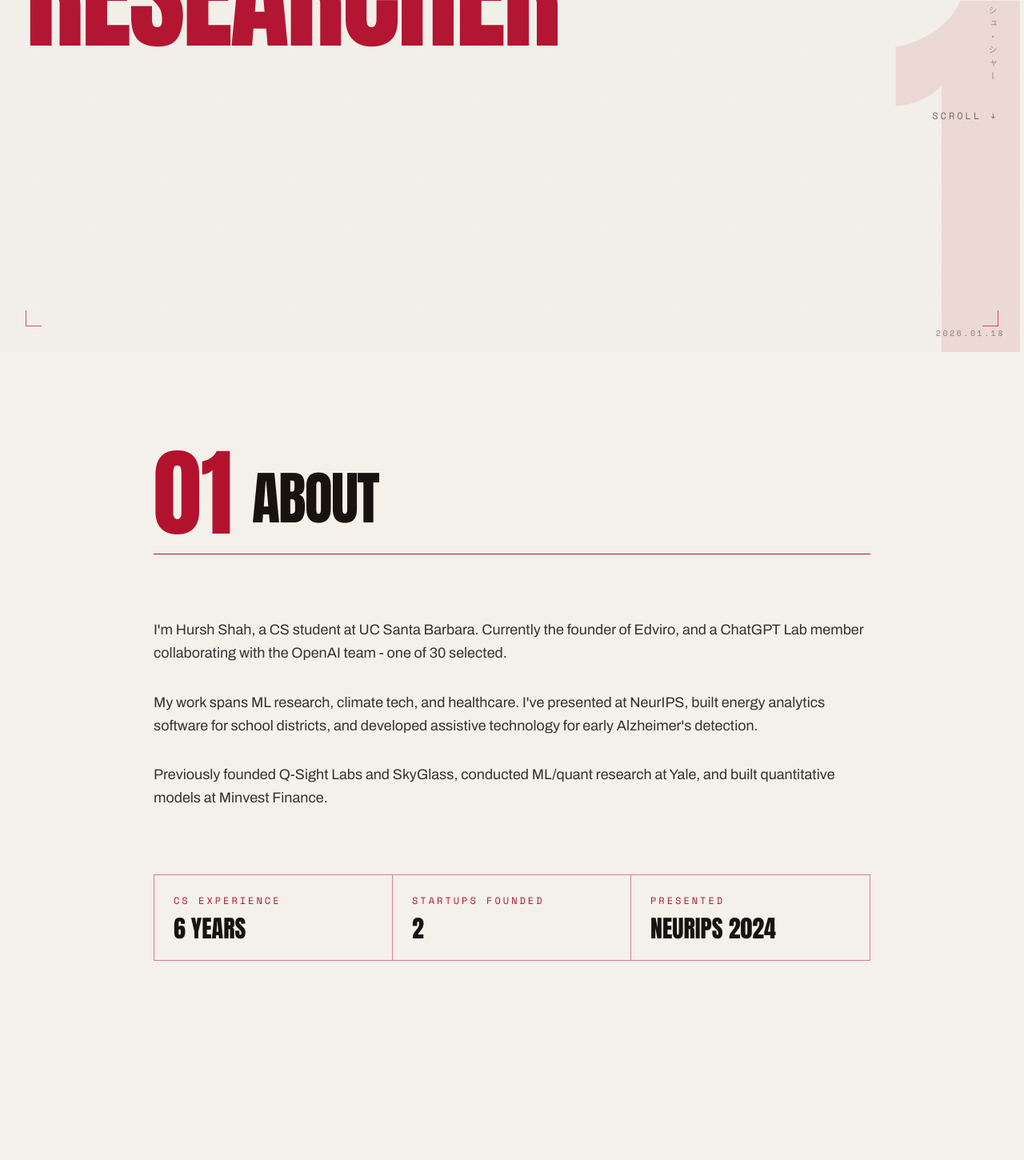
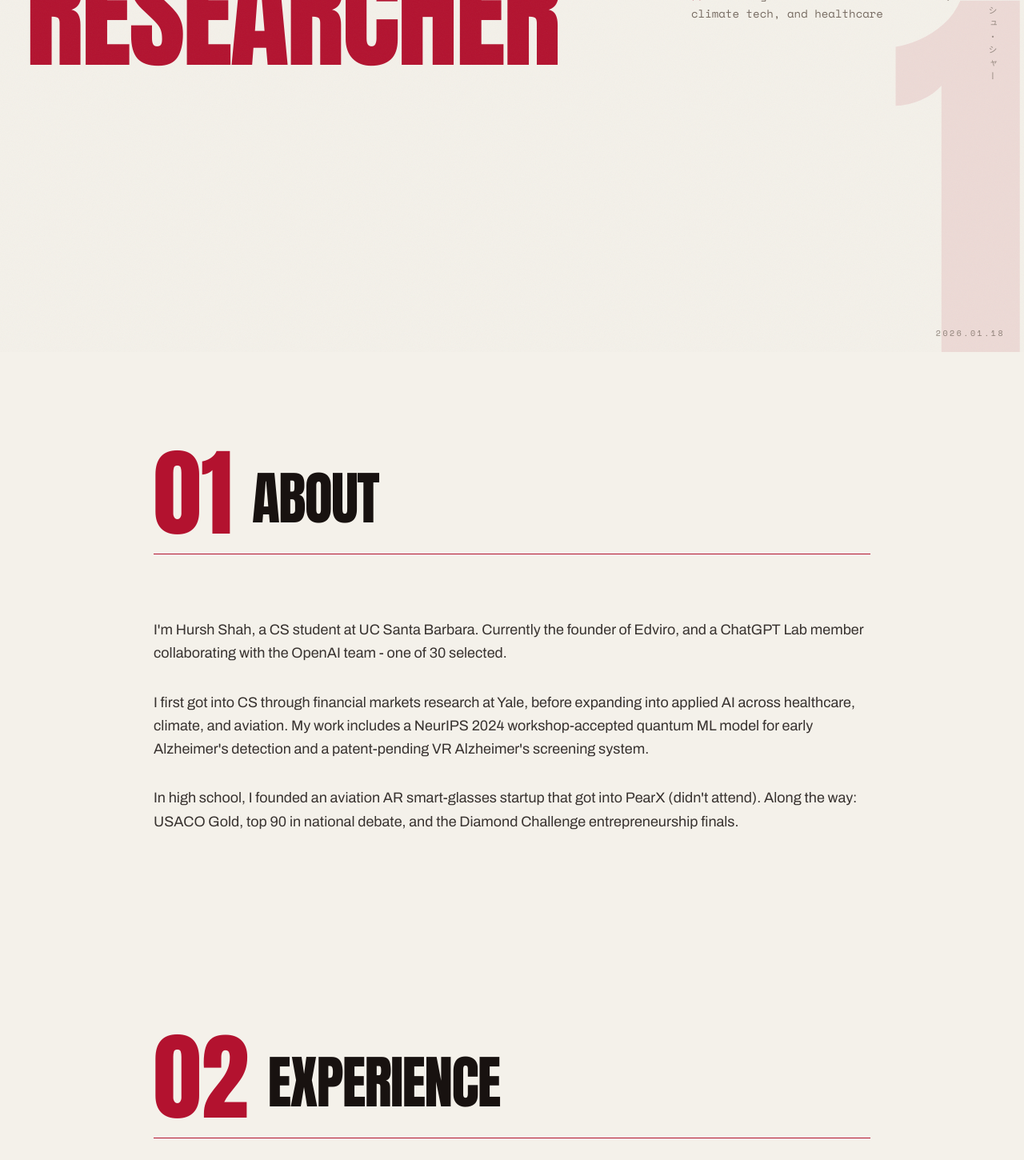
Before and after one commit to hursh-shah/hursh-portfolio, a React (Vite) app: page / in a window 1280 px wide. Shown: the part 360-1810 px from the top of the page at 80% size. Built offline with nearby package versions, Linux system fonts and the light colour scheme.

Commit message:
next checkpoint

```diff
--- a/index.html
+++ b/index.html
@@ -9,7 +9,7 @@
     <link rel="apple-touch-icon" sizes="180x180" href="%BASE_URL%favicon_io-3/apple-touch-icon.png" />
     <link rel="manifest" href="%BASE_URL%favicon_io-3/site.webmanifest" />
     <meta name="theme-color" media="(prefers-color-scheme: light)" content="#f4f1ea" />
-    <meta name="theme-color" media="(prefers-color-scheme: dark)" content="#0b0709" />
+    <meta name="theme-color" media="(prefers-color-scheme: dark)" content="#000000" />
     <link rel="preconnect" href="https://fonts.googleapis.com" />
     <link rel="preconnect" href="https://fonts.gstatic.com" crossorigin />
     <link
--- a/package.json
+++ b/package.json
@@ -10,6 +10,7 @@
   },
   "dependencies": {
     "framer-motion": "^11.0.0",
+    "lenis": "^1.3.23",
     "lucide-react": "^0.400.0",
     "react": "^18.3.1",
     "react-dom": "^18.3.1",
--- a/src/components/About.tsx
+++ b/src/components/About.tsx
@@ -1,12 +1,6 @@
 import { motion, useInView } from 'framer-motion';
 import { useRef } from 'react';
 import { SectionHeader } from './SectionHeader';
-
-const stats = [
-  { label: 'CS Experience', value: '6 Years' },
-  { label: 'Startups Founded', value: '2' },
-  { label: 'Presented', value: 'NeurIPS 2024' },
-];
 
 export function About() {
   const ref = useRef(null);
@@ -15,7 +9,7 @@ export function About() {
   return (
     <section
       id="about"
-      className="min-h-screen min-h-[100svh] flex items-center justify-center px-6 sm:px-8 py-20 sm:py-32 scroll-mt-24"
+      className="flex items-center justify-center px-6 sm:px-8 py-24 sm:py-32 scroll-mt-24"
     >
       <div className="max-w-4xl w-full" ref={ref}>
         <SectionHeader index="01" title="About" isInView={isInView} />
@@ -35,9 +29,10 @@ export function About() {
             animate={isInView ? { opacity: 0.85, y: 0 } : { opacity: 0, y: 20 }}
             transition={{ duration: 0.6, delay: 0.3 }}
           >
-            My work spans ML research, climate tech, and healthcare. I've presented at
-            NeurIPS, built energy analytics software for school districts, and developed
-            assistive technology for early Alzheimer's detection.
+            I first got into CS through financial markets research at Yale, before expanding
+            into applied AI across healthcare, climate, and aviation. My work includes a
+            NeurIPS 2024 workshop-accepted quantum ML model for early Alzheimer's detection
+            and a patent-pending VR Alzheimer's screening system.
           </motion.p>
 
           <motion.p
@@ -45,29 +40,11 @@ export function About() {
             animate={isInView ? { opacity: 0.85, y: 0 } : { opacity: 0, y: 20 }}
             transition={{ duration: 0.6, delay: 0.4 }}
           >
-            Previously founded Q-Sight Labs and SkyGlass, conducted ML/quant research at Yale,
-            and built quantitative models at Minvest Finance.
+            In high school, I founded an aviation AR smart-glasses startup that got into
+            PearX (didn't attend). Along the way: USACO Gold, top 90 in national
+            debate, and the Diamond Challenge entrepreneurship finals.
           </motion.p>
         </div>
-
-        {/* Spec plate — watch-dial style stats */}
-        <motion.div
-          className="mt-12 sm:mt-20 grid grid-cols-1 sm:grid-cols-3 border border-crimson/50 divide-y sm:divide-y-0 sm:divide-x divide-crimson/50"
-          initial={{ opacity: 0, y: 20 }}
-          animate={isInView ? { opacity: 1, y: 0 } : { opacity: 0, y: 20 }}
-          transition={{ duration: 0.8, delay: 0.6 }}
-        >
-          {stats.map((stat) => (
-            <div key={stat.label} className="p-5 sm:p-6">
-              <div className="font-mono text-[10px] sm:text-xs uppercase tracking-[0.25em] text-crimson mb-2 sm:mb-3">
-                {stat.label}
-              </div>
-              <div className="font-display uppercase text-2xl sm:text-3xl leading-none">
-                {stat.value}
-              </div>
-            </div>
-          ))}
-        </motion.div>
       </div>
     </section>
   );
--- a/src/components/Hero.tsx
+++ b/src/components/Hero.tsx
@@ -7,14 +7,6 @@ export function Hero({ introDone }: { introDone: boolean }) {
       id="top"
       className="relative min-h-screen min-h-[100svh] flex items-center justify-center px-6 sm:px-8 overflow-hidden"
     >
-      {/* Crop marks */}
-      <div className="pointer-events-none absolute inset-5 sm:inset-8" aria-hidden="true">
-        <span className="absolute left-0 top-16 sm:top-20 h-5 w-5 border-l border-t border-crimson/70" />
-        <span className="absolute right-0 top-16 sm:top-20 h-5 w-5 border-r border-t border-crimson/70" />
-        <span className="absolute left-0 bottom-0 h-5 w-5 border-l border-b border-crimson/70" />
-        <span className="absolute right-0 bottom-0 h-5 w-5 border-r border-b border-crimson/70" />
-      </div>
-
       {/* Giant chapter numeral, like a cover issue number */}
       <motion.span
         className="pointer-events-none select-none absolute -bottom-[0.12em] -right-[0.02em] font-display leading-none text-crimson/10 dark:text-crimson/15 text-[clamp(14rem,42vw,38rem)]"
@@ -74,16 +66,6 @@ export function Hero({ introDone }: { introDone: boolean }) {
             climate tech, and healthcare
           </motion.p>
         </div>
-
-        {/* Bottom stamp row */}
-        <motion.div
-          className="mt-10 sm:mt-16 flex items-center justify-end font-mono text-[10px] sm:text-xs tracking-[0.25em] uppercase text-muted-foreground"
-          initial={{ opacity: 0 }}
-          animate={introDone ? { opacity: 1 } : { opacity: 0 }}
-          transition={{ duration: 0.8, delay: 1 }}
-        >
-          <span className="hidden sm:inline">Scroll ↓</span>
-        </motion.div>
       </div>
     </section>
   );
--- a/src/components/Work.tsx
+++ b/src/components/Work.tsx
@@ -9,7 +9,7 @@ const experiences = [
     company: 'Edviro',
     role: 'Founder',
     period: 'Mar 2025 - Present',
-    description: 'AI-native energy analytics software for regulated institutions. 2 months from launch: 7 schools deployed, $360K+ savings identified, $20k ARR.',
+    description: 'Intelligence and simulation layer for energy-intensive infrastructure. Modeling how facilities consume energy, simulating upgrades, and verifying savings. Live across 7 schools, $400K+ saved, starting with K-12.',
   },
   {
     id: 2,
--- a/src/styles/globals.css
+++ b/src/styles/globals.css
@@ -54,7 +54,7 @@
 
 .dark {
   color-scheme: dark;
-  --background: #0b0709;
+  --background: #080808;
   --foreground: #efeae3;
   --card: #140d10;
   --card-foreground: #efeae3;
```
Also changed, not shown: 1 other file (tests, documents, lock files or other folders).
